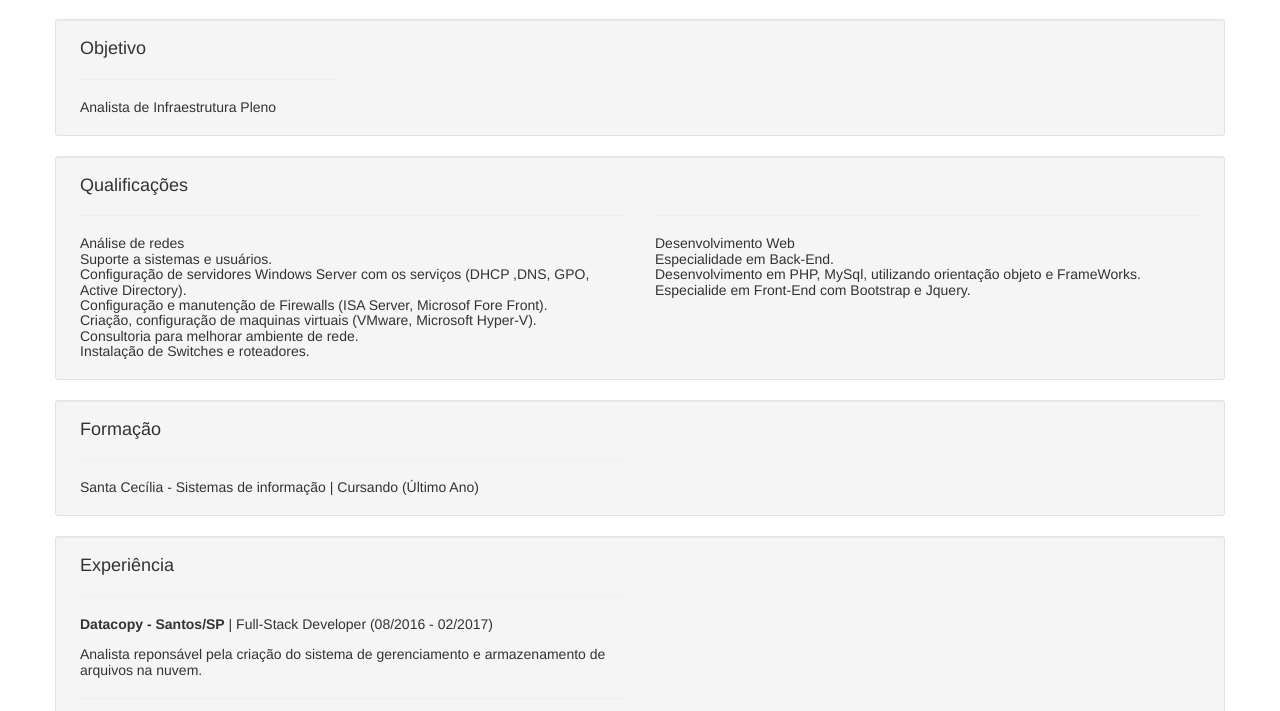
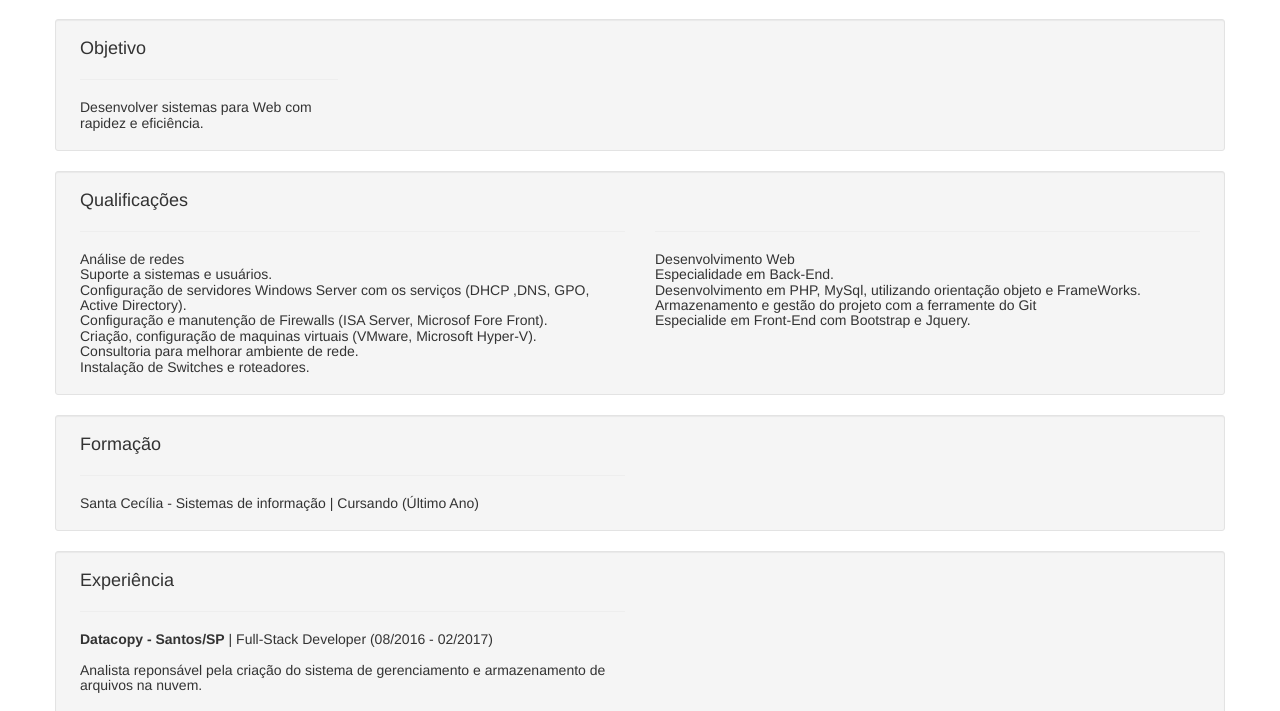
Before and after one commit to rodolfofernandes/rodolfofernandes.github.io, a plain HTML site: page index.html in a window 1280 px wide. Shown: the part 149-860 px from the top of the page. Drawn offline with Linux system fonts and the light colour scheme.

Commit message:
Ajuste objetivos

```diff
--- a/index.html
+++ b/index.html
@@ -15,7 +15,7 @@
                     </div>
                     <div class="col-md-4">
                         <h3>Rodolfo Fernandes</h3>
-                        <h4>Analista de redes e infra-estrutura</h4>
+                        <h4>Web developer</h4>
                     </div>
                     <div class="col-md-4">
                         <ul  style="text-align: left;">
@@ -32,7 +32,7 @@
             <div class="container well well-sm">
                 <div class="col-md-3">
                     <h4>Objetivo <span><hr></span></h4>
-                    <h5>Analista de Infraestrutura Pleno</h5>
+                    <h5>Desenvolver sistemas para Web com rapidez e eficiência.</h5>
                 </div>
             </div>
             <div class="container well well-sm">
@@ -54,6 +54,7 @@
                         Desenvolvimento Web<br>
                         Especialidade em Back-End.<br>
                         Desenvolvimento em PHP, MySql, utilizando orientação objeto e FrameWorks.<br>
+                        Armazenamento e gestão do projeto com a ferramente do Git<br>
                         Especialide em Front-End com Bootstrap e Jquery.<br>
                     </h5>
                 </div>
```
